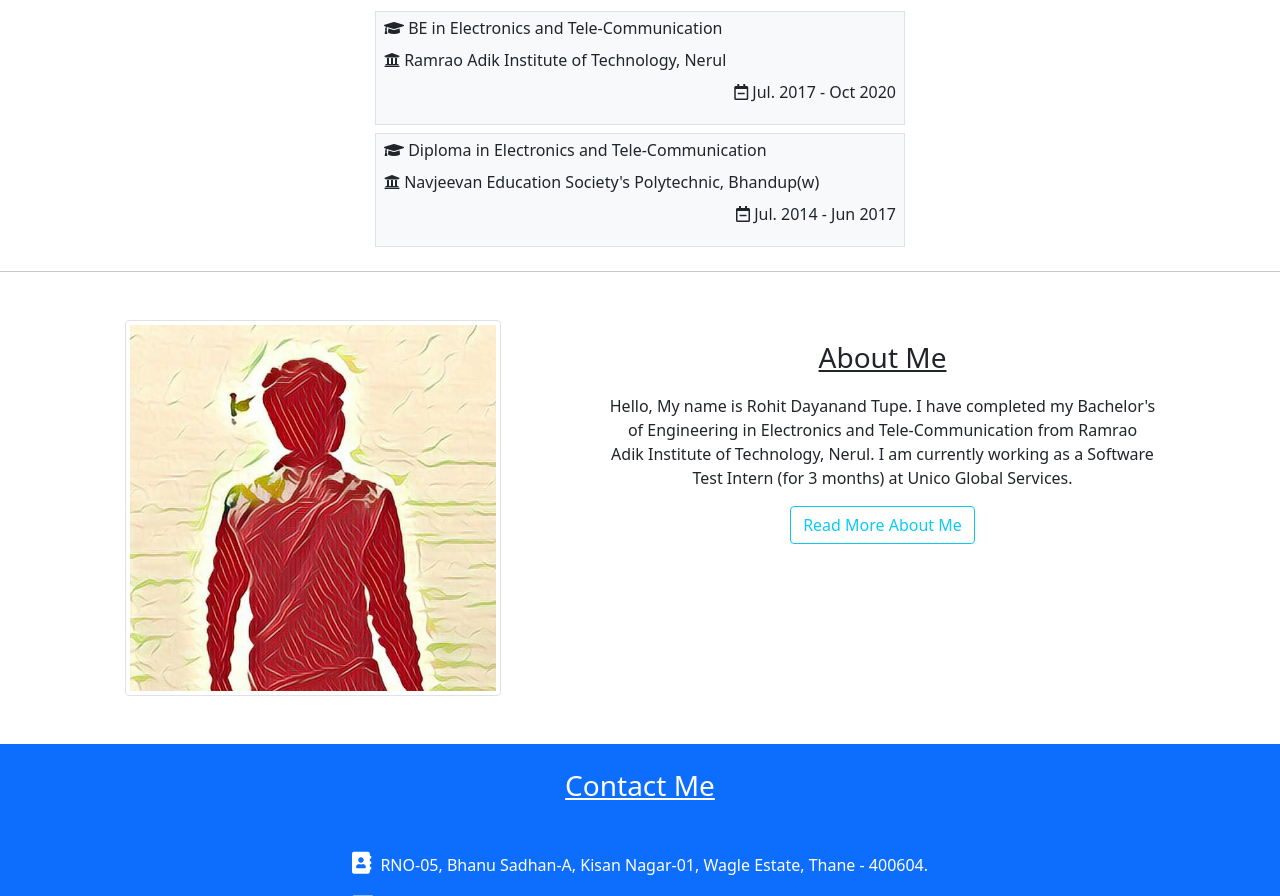
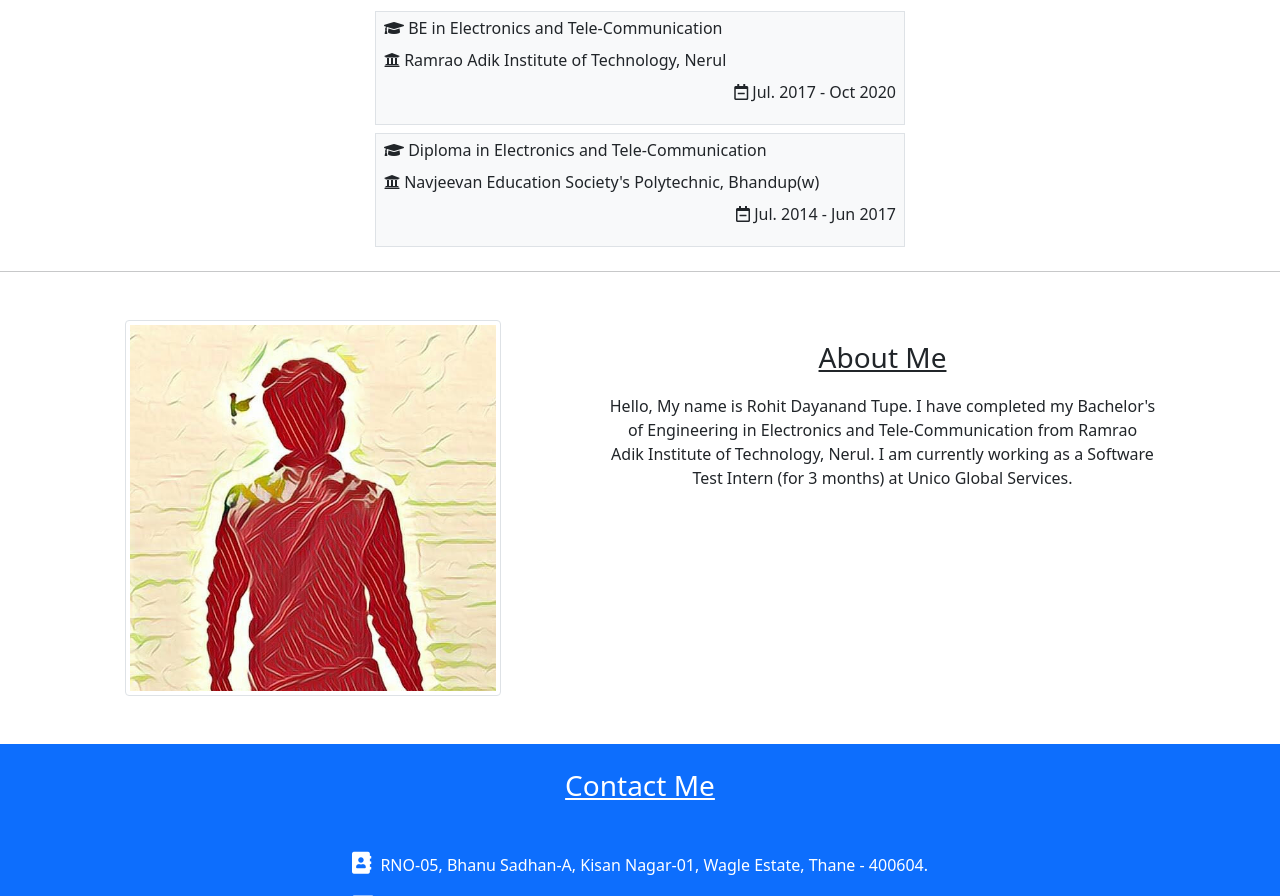
Before and after one commit to Rohitupe/iamrohit.github.io, a plain HTML site: page index.html in a window 1280 px wide. Shown: the part 1154-2050 px from the top of the page. Drawn offline with nearby package versions, Linux system fonts and the light colour scheme.

Commit message:
cv and about button disable

```diff
--- a/index.html
+++ b/index.html
@@ -70,9 +70,9 @@
             <a href="https://www.instagram.com/rohit_t_21/" target="_blank" rel="noopener noreferrer"><i class="fab fa-instagram"></i></a>
             <a href="https://twitter.com/rohit_t_21" target="_blank" rel="noopener noreferrer"><i class="fab fa-twitter"></i></a>
           </div>
-          <button type="button" class="btn btn-danger"><a href="resource/Rohit_T.pdf" class="text-white p-2"
+          <!-- <button type="button" class="btn btn-danger"><a href="resource/Rohit_T.pdf" class="text-white p-2"
               style="text-decoration-style: dashed;" target="_blank" rel="noopener noreferrer">See My
-              CV</a></button>
+              CV</a></button> -->
           <!-- Watch video Modal -->
           <button type="button" class="btn btn-danger" data-bs-toggle="modal" data-bs-target="#myvideo">Watch
             Video</button>
@@ -270,7 +270,7 @@
 
   <!-- About Section -->
   <div class="container mt-5 mb-5" id="about">
-    <div class="row justify-content-around about-size">
+    <div class="row justify-content-around align-middle about-size">
       <div class="col-lg-6 img">
         <img src="images/user/Rohit.jpg" class="img-thumbnail" alt="Profile Picture">
       </div>
@@ -285,14 +285,14 @@
         </div>
 
         <!-- Modal Message -->
-        <div class="text-center">
+        <!-- <div class="text-center">
 
-          <!-- Button trigger modal -->
+          Button trigger modal
           <button type="button" class="btn btn-outline-info" data-bs-toggle="modal" data-bs-target="#aboutmodal">
             Read More About Me
           </button>
 
-          <!-- Modal -->
+          Modal
           <div class="modal fade" id="aboutmodal" tabindex="-1" aria-labelledby="aboutmodalLabel" aria-hidden="true">
             <div class="modal-dialog modal-dialog-centered modal-dialog-scrollable">
               <div class="modal-content">
@@ -311,7 +311,7 @@
               </div>
             </div>
           </div>
-        </div>
+        </div> -->
       </div>
     </div>
   </div>
```
